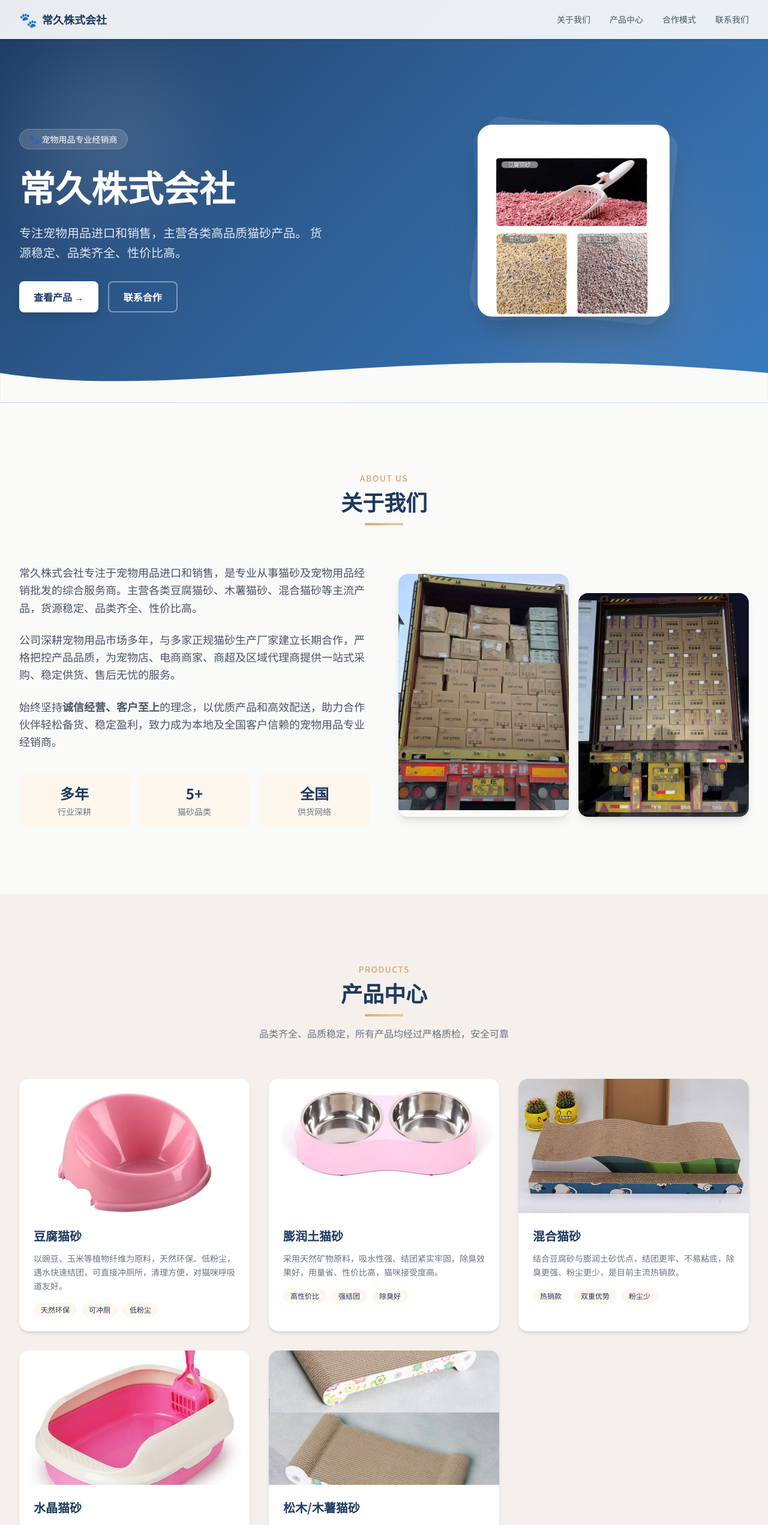
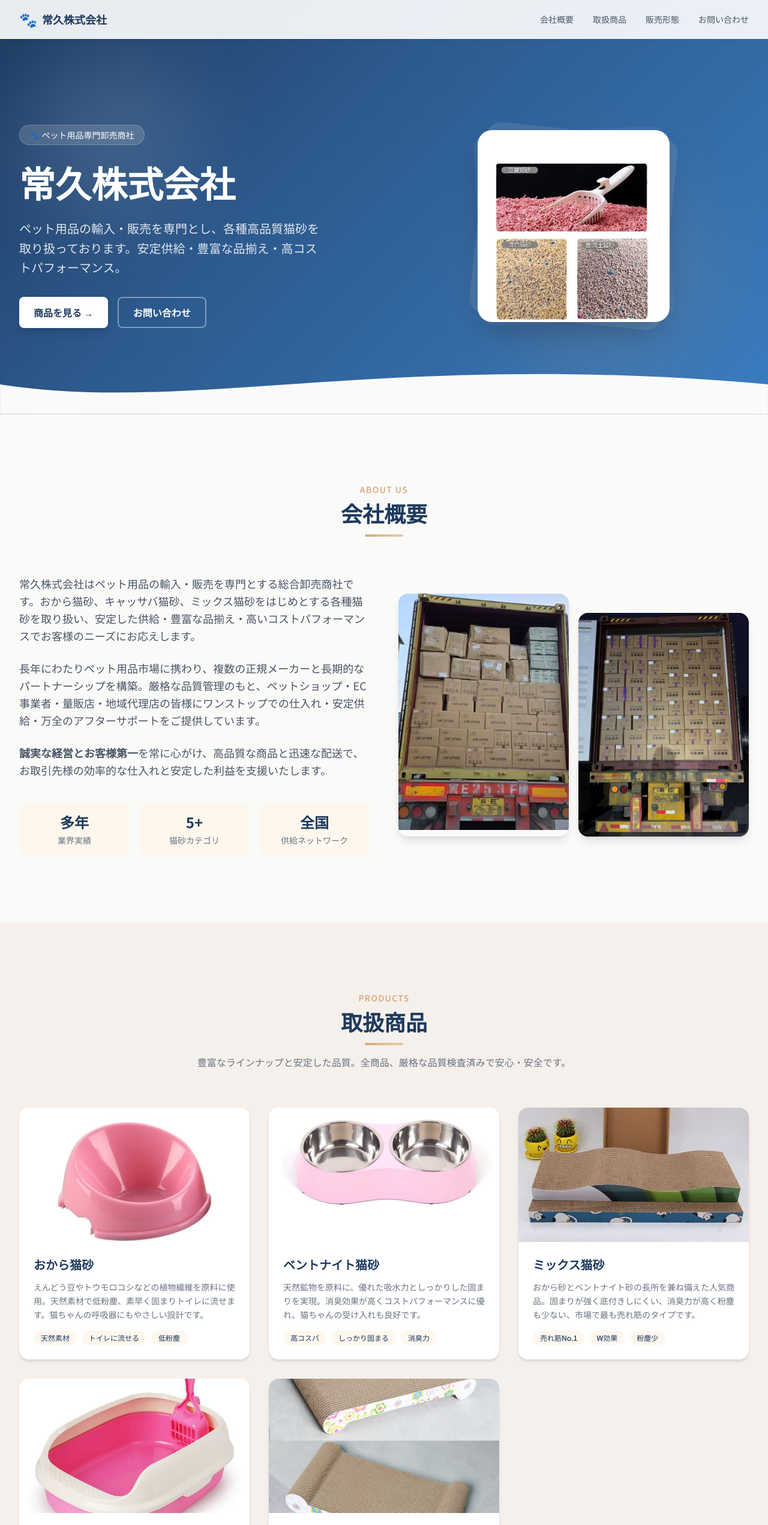
Before and after one commit to BlackStar1453/tsunehisa-pet, a Next.js app: page / in a window 1280 px wide. Shown: the top 2543 px of the page at 60% size. Built offline with nearby package versions, Linux system fonts and the light colour scheme.

Commit message:
Translate all text to Japanese

```diff
--- a/src/app/globals.css
+++ b/src/app/globals.css
@@ -20,21 +20,20 @@
   --color-accent-light: var(--accent-light);
   --color-warm-white: var(--warm-white);
   --color-section-alt: var(--section-alt);
-  --font-sans: var(--font-noto-sc), var(--font-noto-jp), sans-serif;
+  --font-sans: var(--font-noto-jp), "Hiragino Kaku Gothic ProN", "Yu Gothic", sans-serif;
 }
 
 body {
   background: var(--background);
   color: var(--foreground);
-  font-family: var(--font-noto-sc), var(--font-noto-jp), "Hiragino Sans",
-    "Microsoft YaHei", sans-serif;
+  font-family: var(--font-noto-jp), "Hiragino Kaku Gothic ProN", "Yu Gothic",
+    "Meiryo", sans-serif;
 }
 
 html {
   scroll-behavior: smooth;
 }
 
-/* Hero parallax-like gradient */
 .hero-gradient {
   background: linear-gradient(
     135deg,
@@ -44,7 +43,6 @@ html {
   );
 }
 
-/* Subtle card hover */
 .card-hover {
   transition: transform 0.3s ease, box-shadow 0.3s ease;
 }
@@ -53,7 +51,6 @@ html {
   box-shadow: 0 12px 40px rgba(0, 0, 0, 0.12);
 }
 
-/* Section fade-in animation */
 @keyframes fadeInUp {
   from {
     opacity: 0;
@@ -69,7 +66,6 @@ html {
   animation: fadeInUp 0.6s ease-out forwards;
 }
 
-/* Gold shimmer for accents */
 .gold-shimmer {
   background: linear-gradient(90deg, #d4a574, #e8c9a0, #d4a574);
   background-size: 200% 100%;
--- a/src/app/layout.tsx
+++ b/src/app/layout.tsx
@@ -1,5 +1,5 @@
 import type { Metadata } from "next";
-import { Noto_Sans_JP, Noto_Sans_SC } from "next/font/google";
+import { Noto_Sans_JP } from "next/font/google";
 import "./globals.css";
 
 const notoSansJP = Noto_Sans_JP({
@@ -8,17 +8,11 @@ const notoSansJP = Noto_Sans_JP({
   weight: ["300", "400", "500", "700"],
 });
 
-const notoSansSC = Noto_Sans_SC({
-  variable: "--font-noto-sc",
-  subsets: ["latin"],
-  weight: ["300", "400", "500", "700"],
-});
-
 export const metadata: Metadata = {
-  title: "常久株式会社 | 宠物用品专业经销商",
+  title: "常久株式会社 | ペット用品専門卸売",
   description:
-    "常久株式会社专注于宠物用品进口和销售，专业从事猫砂及宠物用品经销批发的综合服务商。主营豆腐猫砂、膨润土猫砂、混合猫砂等主流产品。",
-  keywords: "猫砂,宠物用品,批发,经销商,豆腐猫砂,膨润土猫砂,OEM,ODM",
+    "常久株式会社はペット用品の輸入・販売を専門とする総合卸売商社です。豆腐猫砂、ベントナイト猫砂、混合猫砂など各種猫砂を取り扱っております。",
+  keywords: "猫砂,ペット用品,卸売,代理店,豆腐猫砂,ベントナイト猫砂,OEM,ODM",
 };
 
 export default function RootLayout({
@@ -27,10 +21,8 @@ export default function RootLayout({
   children: React.ReactNode;
 }>) {
   return (
-    <html lang="zh-CN" className="scroll-smooth">
-      <body
-        className={`${notoSansJP.variable} ${notoSansSC.variable} antialiased`}
-      >
+    <html lang="ja" className="scroll-smooth">
+      <body className={`${notoSansJP.variable} antialiased`}>
         {children}
       </body>
     </html>
--- a/src/app/page.tsx
+++ b/src/app/page.tsx
@@ -2,74 +2,74 @@ import Image from "next/image";
 
 const products = [
   {
-    name: "豆腐猫砂",
-    desc: "以豌豆、玉米等植物纤维为原料，天然环保、低粉尘，遇水快速结团，可直接冲厕所，清理方便，对猫咪呼吸道友好。",
+    name: "おから猫砂",
+    desc: "えんどう豆やトウモロコシなどの植物繊維を原料に使用。天然素材で低粉塵、素早く固まりトイレに流せます。猫ちゃんの呼吸器にもやさしい設計です。",
     image: "/images/product-1.jpg",
-    tags: ["天然环保", "可冲厕", "低粉尘"],
+    tags: ["天然素材", "トイレに流せる", "低粉塵"],
   },
   {
-    name: "膨润土猫砂",
-    desc: "采用天然矿物原料，吸水性强、结团紧实牢固，除臭效果好，用量省、性价比高，猫咪接受度高。",
+    name: "ベントナイト猫砂",
+    desc: "天然鉱物を原料に、優れた吸水力としっかりした固まりを実現。消臭効果が高くコストパフォーマンスに優れ、猫ちゃんの受け入れも良好です。",
     image: "/images/product-3.jpg",
-    tags: ["高性价比", "强结团", "除臭好"],
+    tags: ["高コスパ", "しっかり固まる", "消臭力"],
   },
   {
-    name: "混合猫砂",
-    desc: "结合豆腐砂与膨润土砂优点，结团更牢、不易粘底，除臭更强、粉尘更少，是目前主流热销款。",
+    name: "ミックス猫砂",
+    desc: "おから砂とベントナイト砂の長所を兼ね備えた人気商品。固まりが強く底付きしにくい、消臭力が高く粉塵も少ない、市場で最も売れ筋のタイプです。",
     image: "/images/product-5.jpg",
-    tags: ["热销款", "双重优势", "粉尘少"],
+    tags: ["売れ筋No.1", "W効果", "粉塵少"],
   },
   {
-    name: "水晶猫砂",
-    desc: "硅胶颗粒材质，干爽不结团，靠吸附除臭，耐用持久、不易带出，干净整洁。",
+    name: "シリカゲル猫砂",
+    desc: "シリカゲル粒子素材で常にサラサラ。吸着による消臭方式で長持ち、飛び散りにくく清潔な環境を保てます。",
     image: "/images/product-4.jpg",
-    tags: ["干爽洁净", "耐用持久", "不易带出"],
+    tags: ["サラサラ", "長持ち", "飛び散りにくい"],
   },
   {
-    name: "松木/木薯猫砂",
-    desc: "天然松木、木薯等植物制成，环保可降解，气味清新、粉尘极低，对敏感猫咪友好。",
+    name: "木質ペレット猫砂",
+    desc: "天然の松やキャッサバなどの植物由来素材を使用。環境にやさしく自然な香り、粉塵が極めて少なく敏感な猫ちゃんにも安心です。",
     image: "/images/product-6.jpg",
-    tags: ["环保降解", "气味清新", "敏感友好"],
+    tags: ["エコ素材", "自然な香り", "敏感肌対応"],
   },
 ];
 
 const salesChannels = [
   {
     icon: "🏪",
-    title: "线下批发",
-    desc: "量大从优，稳定供货，满足大中型客户的采购需求",
+    title: "卸売販売",
+    desc: "大量注文で割引対応、安定した供給体制で大口のお客様をサポート",
   },
   {
     icon: "🌏",
-    title: "区域代理",
-    desc: "诚邀各地区域代理商，共同开拓市场、互利共赢",
+    title: "地域代理店",
+    desc: "各地域の代理店様を募集中。共に市場を開拓し、Win-Winの関係を構築",
   },
   {
     icon: "🛒",
-    title: "电商供货",
-    desc: "为各大电商平台商家提供稳定货源和有竞争力的价格",
+    title: "EC向け供給",
+    desc: "各ECプラットフォーム出店者様へ安定した仕入れと競争力のある価格をご提供",
   },
   {
     icon: "🏬",
-    title: "商超供货",
-    desc: "与各类商超合作，铺设零售终端渠道",
+    title: "量販店・スーパー",
+    desc: "各種小売店舗と連携し、店頭販売チャネルを展開",
   },
   {
     icon: "🐱",
-    title: "宠物店合作",
-    desc: "为宠物店提供品类齐全的猫砂产品和优质售后服务",
+    title: "ペットショップ",
+    desc: "ペットショップ様向けに豊富な猫砂ラインナップと充実のアフターサービスをご提供",
   },
   {
     icon: "🏭",
-    title: "OEM/ODM",
-    desc: "支持贴牌代工、定制包装、批量定制等多种合作模式",
+    title: "OEM / ODM",
+    desc: "自社ブランドでの製造委託、パッケージカスタマイズ、ロット別注文に対応",
   },
 ];
 
 export default function Home() {
   return (
     <main className="min-h-screen">
-      {/* Navigation */}
+      {/* ナビゲーション */}
       <nav className="fixed top-0 left-0 right-0 z-50 bg-white/90 backdrop-blur-md border-b border-gray-100 shadow-sm">
         <div className="max-w-7xl mx-auto px-4 sm:px-6 lg:px-8">
           <div className="flex items-center justify-between h-16">
@@ -84,32 +84,32 @@ export default function Home() {
                 href="#about"
                 className="hover:text-[var(--primary)] transition-colors"
               >
-                关于我们
+                会社概要
               </a>
               <a
                 href="#products"
                 className="hover:text-[var(--primary)] transition-colors"
               >
-                产品中心
+                取扱商品
               </a>
               <a
                 href="#sales"
                 className="hover:text-[var(--primary)] transition-colors"
               >
-                合作模式
+                販売形態
               </a>
               <a
                 href="#contact"
                 className="hover:text-[var(--primary)] transition-colors"
               >
-                联系我们
+                お問い合わせ
               </a>
             </div>
           </div>
         </div>
       </nav>
 
-      {/* Hero Section */}
+      {/* ヒーローセクション */}
       <section className="hero-gradient relative overflow-hidden pt-16">
         <div className="absolute inset-0 opacity-10">
           <div className="absolute top-20 left-10 w-72 h-72 bg-white rounded-full blur-3xl" />
@@ -119,27 +119,26 @@ export default function Home() {
           <div className="grid md:grid-cols-2 gap-12 items-center">
             <div className="text-white">
               <div className="inline-block px-4 py-1.5 bg-white/15 backdrop-blur-sm rounded-full text-sm mb-6 border border-white/20">
-                🐾 宠物用品专业经销商
+                🐾 ペット用品専門卸売商社
               </div>
               <h1 className="text-4xl md:text-5xl lg:text-6xl font-bold leading-tight mb-6">
                 常久株式会社
               </h1>
               <p className="text-lg md:text-xl text-white/85 leading-relaxed mb-8 max-w-lg">
-                专注宠物用品进口和销售，主营各类高品质猫砂产品。
-                货源稳定、品类齐全、性价比高。
+                ペット用品の輸入・販売を専門とし、各種高品質猫砂を取り扱っております。安定供給・豊富な品揃え・高コストパフォーマンス。
               </p>
               <div className="flex flex-wrap gap-4">
                 <a
                   href="#products"
                   className="inline-flex items-center gap-2 px-6 py-3 bg-white text-[var(--primary)] font-semibold rounded-lg hover:bg-gray-50 transition-colors shadow-lg"
                 >
-                  查看产品 →
+                  商品を見る →
                 </a>
                 <a
                   href="#contact"
                   className="inline-flex items-center gap-2 px-6 py-3 border-2 border-white/40 text-white font-semibold rounded-lg hover:bg-white/10 transition-colors"
                 >
-                  联系合作
+                  お問い合わせ
                 </a>
               </div>
             </div>
@@ -150,7 +149,7 @@ export default function Home() {
                 <div className="relative rounded-3xl overflow-hidden shadow-2xl w-full h-full">
                   <Image
                     src="/images/product-7.jpg"
-                    alt="常久株式会社产品"
+                    alt="常久株式会社の商品"
                     fill
                     className="object-cover"
                     priority
@@ -160,7 +159,6 @@ export default function Home() {
             </div>
           </div>
         </div>
-        {/* Wave divider */}
         <div className="absolute bottom-0 left-0 right-0">
           <svg
             viewBox="0 0 1440 120"
@@ -175,7 +173,7 @@ export default function Home() {
         </div>
       </section>
 
-      {/* About Section */}
+      {/* 会社概要 */}
       <section id="about" className="py-20 md:py-28">
         <div className="max-w-7xl mx-auto px-4 sm:px-6 lg:px-8">
           <div className="text-center mb-16">
@@ -183,40 +181,39 @@ export default function Home() {
               About Us
             </span>
             <h2 className="text-3xl md:text-4xl font-bold mt-2 text-[var(--primary)]">
-              关于我们
+              会社概要
             </h2>
             <div className="w-16 h-1 gold-shimmer rounded-full mx-auto mt-4" />
           </div>
           <div className="grid md:grid-cols-2 gap-12 items-center">
             <div className="space-y-6">
               <p className="text-gray-600 leading-relaxed text-lg">
-                常久株式会社专注于宠物用品进口和销售，是专业从事猫砂及宠物用品经销批发的综合服务商。主营各类豆腐猫砂、木薯猫砂、混合猫砂等主流产品，货源稳定、品类齐全、性价比高。
+                常久株式会社はペット用品の輸入・販売を専門とする総合卸売商社です。おから猫砂、キャッサバ猫砂、ミックス猫砂をはじめとする各種猫砂を取り扱い、安定した供給・豊富な品揃え・高いコストパフォーマンスでお客様のニーズにお応えします。
               </p>
               <p className="text-gray-600 leading-relaxed text-lg">
-                公司深耕宠物用品市场多年，与多家正规猫砂生产厂家建立长期合作，严格把控产品品质，为宠物店、电商商家、商超及区域代理商提供一站式采购、稳定供货、售后无忧的服务。
+                長年にわたりペット用品市場に携わり、複数の正規メーカーと長期的なパートナーシップを構築。厳格な品質管理のもと、ペットショップ・EC事業者・量販店・地域代理店の皆様にワンストップでの仕入れ・安定供給・万全のアフターサポートをご提供しています。
               </p>
               <p className="text-gray-600 leading-relaxed text-lg">
-                始终坚持<strong>诚信经营、客户至上</strong>
-                的理念，以优质产品和高效配送，助力合作伙伴轻松备货、稳定盈利，致力成为本地及全国客户信赖的宠物用品专业经销商。
+                <strong>誠実な経営とお客様第一</strong>を常に心がけ、高品質な商品と迅速な配送で、お取引先様の効率的な仕入れと安定した利益を支援いたします。
               </p>
               <div className="grid grid-cols-3 gap-4 pt-4">
                 <div className="text-center p-4 bg-[var(--warm-white)] rounded-xl">
                   <div className="text-2xl font-bold text-[var(--primary)]">
                     多年
                   </div>
-                  <div className="text-sm text-gray-500 mt-1">行业深耕</div>
+                  <div className="text-sm text-gray-500 mt-1">業界実績</div>
                 </div>
                 <div className="text-center p-4 bg-[var(--warm-white)] rounded-xl">
                   <div className="text-2xl font-bold text-[var(--primary)]">
                     5+
                   </div>
-                  <div className="text-sm text-gray-500 mt-1">猫砂品类</div>
+                  <div className="text-sm text-gray-500 mt-1">猫砂カテゴリ</div>
                 </div>
                 <div className="text-center p-4 bg-[var(--warm-white)] rounded-xl">
                   <div className="text-2xl font-bold text-[var(--primary)]">
                     全国
                   </div>
-                  <div className="text-sm text-gray-500 mt-1">供货网络</div>
+                  <div className="text-sm text-gray-500 mt-1">供給ネットワーク</div>
                 </div>
               </div>
             </div>
@@ -224,7 +221,7 @@ export default function Home() {
               <div className="rounded-2xl overflow-hidden shadow-lg card-hover">
                 <Image
                   src="/images/company-intro-1.jpg"
-                  alt="公司介绍"
+                  alt="会社紹介"
                   width={700}
                   height={970}
                   className="w-full h-auto object-cover"
@@ -233,7 +230,7 @@ export default function Home() {
               <div className="rounded-2xl overflow-hidden shadow-lg card-hover mt-8">
                 <Image
                   src="/images/company-intro-2.jpg"
-                  alt="公司介绍"
+                  alt="会社紹介"
                   width={740}
                   height={972}
                   className="w-full h-auto object-cover"
@@ -244,7 +241,7 @@ export default function Home() {
         </div>
       </section>
 
-      {/* Products Section */}
+      {/* 取扱商品 */}
       <section id="products" className="py-20 md:py-28 bg-[var(--section-alt)]">
         <div className="max-w-7xl mx-auto px-4 sm:px-6 lg:px-8">
           <div className="text-center mb-16">
@@ -252,11 +249,11 @@ export default function Home() {
               Products
             </span>
             <h2 className="text-3xl md:text-4xl font-bold mt-2 text-[var(--primary)]">
-              产品中心
+              取扱商品
             </h2>
             <div className="w-16 h-1 gold-shimmer rounded-full mx-auto mt-4" />
             <p className="text-gray-500 mt-4 max-w-2xl mx-auto">
-              品类齐全、品质稳定，所有产品均经过严格质检，安全可靠
+              豊富なラインナップと安定した品質。全商品、厳格な品質検査済みで安心・安全です。
             </p>
           </div>
           <div className="grid sm:grid-cols-2 lg:grid-cols-3 gap-8">
@@ -295,7 +292,6 @@ export default function Home() {
             ))}
           </div>
 
-          {/* Extra product images */}
           <div className="mt-12 grid grid-cols-2 md:grid-cols-4 gap-4">
             {["product-2.jpg", "product-7.jpg", "product-8.jpg", "product-6.jpg"].map(
               (img, i) => (
@@ -305,7 +301,7 @@ export default function Home() {
                 >
                   <Image
                     src={`/images/${img}`}
-                    alt={`产品展示 ${i + 1}`}
+                    alt={`商品写真 ${i + 1}`}
                     fill
                     className="object-cover"
                   />
@@ -316,7 +312,7 @@ export default function Home() {
         </div>
       </section>
 
-      {/* Sales Channels Section */}
+      {/* 販売形態 */}
       <section id="sales" className="py-20 md:py-28">
         <div className="max-w-7xl mx-auto px-4 sm:px-6 lg:px-8">
           <div className="text-center mb-16">
@@ -324,11 +320,11 @@ export default function Home() {
               Cooperation
             </span>
             <h2 className="text-3xl md:text-4xl font-bold mt-2 text-[var(--primary)]">
-              合作模式
+              販売形態
             </h2>
             <div className="w-16 h-1 gold-shimmer rounded-full mx-auto mt-4" />
             <p className="text-gray-500 mt-4 max-w-2xl mx-auto">
-              销售方式灵活多样，坚持量大从优、稳定供货、售后完善
+              柔軟な販売方式で、大量発注割引・安定供給・充実のアフターサポートをお約束します
             </p>
           </div>
           <div className="grid sm:grid-cols-2 lg:grid-cols-3 gap-6">
@@ -348,39 +344,39 @@ export default function Home() {
         </div>
       </section>
 
-      {/* CTA / Contact Section */}
+      {/* お問い合わせ */}
       <section id="contact" className="hero-gradient relative py-20 md:py-28">
         <div className="absolute inset-0 opacity-10">
           <div className="absolute top-10 right-10 w-64 h-64 bg-white rounded-full blur-3xl" />
         </div>
         <div className="relative max-w-4xl mx-auto px-4 sm:px-6 lg:px-8 text-center text-white">
           <h2 className="text-3xl md:text-4xl font-bold mb-6">
-            诚邀合作，共创共赢
+            お気軽にご相談ください
           </h2>
           <p className="text-white/80 text-lg leading-relaxed mb-10 max-w-2xl mx-auto">
-            无论您是宠物店经营者、电商商家、商超采购、还是区域代理商，我们都将竭诚为您提供优质的猫砂产品和专业的服务支持。欢迎各地客商洽谈合作！
+            ペットショップ経営者様、EC事業者様、量販店バイヤー様、地域代理店様など、あらゆるお客様に高品質な猫砂と確かなサービスをご提供いたします。お取引のご相談を心よりお待ちしております。
           </p>
           <div className="grid sm:grid-cols-3 gap-6 max-w-3xl mx-auto">
             <div className="bg-white/10 backdrop-blur-sm rounded-2xl p-6 border border-white/20">
               <div className="text-3xl mb-3">📞</div>
-              <div className="font-semibold mb-1">电话咨询</div>
-              <div className="text-white/70 text-sm">欢迎来电洽谈</div>
+              <div className="font-semibold mb-1">お電話</div>
+              <div className="text-white/70 text-sm">お気軽にお電話ください</div>
             </div>
             <div className="bg-white/10 backdrop-blur-sm rounded-2xl p-6 border border-white/20">
               <div className="text-3xl mb-3">✉️</div>
-              <div className="font-semibold mb-1">邮件联系</div>
-              <div className="text-white/70 text-sm">随时回复咨询</div>
+              <div className="font-semibold mb-1">メール</div>
+              <div className="text-white/70 text-sm">随時ご返信いたします</div>
             </div>
             <div className="bg-white/10 backdrop-blur-sm rounded-2xl p-6 border border-white/20">
               <div className="text-3xl mb-3">🏢</div>
-              <div className="font-semibold mb-1">到访洽谈</div>
-              <div className="text-white/70 text-sm">欢迎实地考察</div>
+              <div className="font-semibold mb-1">ご来社</div>
+              <div className="text-white/70 text-sm">現地見学も歓迎です</div>
             </div>
           </div>
         </div>
       </section>
 
-      {/* Footer */}
+      {/* フッター */}
       <footer className="bg-[#1a1a2e] text-white/60 py-12">
         <div className="max-w-7xl mx-auto px-4 sm:px-6 lg:px-8">
           <div className="flex flex-col md:flex-row items-center justify-between gap-4">
@@ -389,20 +385,20 @@ export default function Home() {
               <span className="font-bold text-white">常久株式会社</span>
             </div>
             <div className="text-sm">
-              © 2025 常久株式会社. All rights reserved.
+              © 2025 常久株式会社 All rights reserved.
             </div>
             <div className="flex gap-6 text-sm">
               <a href="#about" className="hover:text-white transition-colors">
-                关于我们
+                会社概要
               </a>
               <a
                 href="#products"
                 className="hover:text-white transition-colors"
               >
-                产品中心
+                取扱商品
               </a>
               <a href="#contact" className="hover:text-white transition-colors">
-                联系合作
+                お問い合わせ
               </a>
             </div>
           </div>
```
